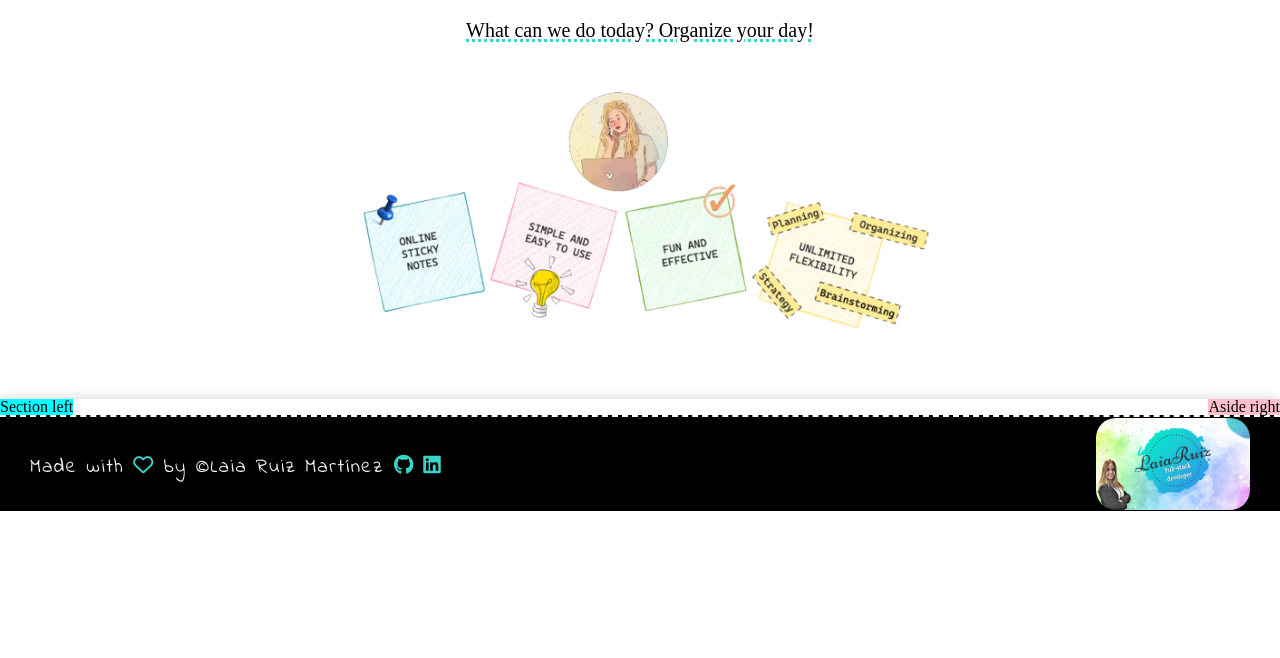
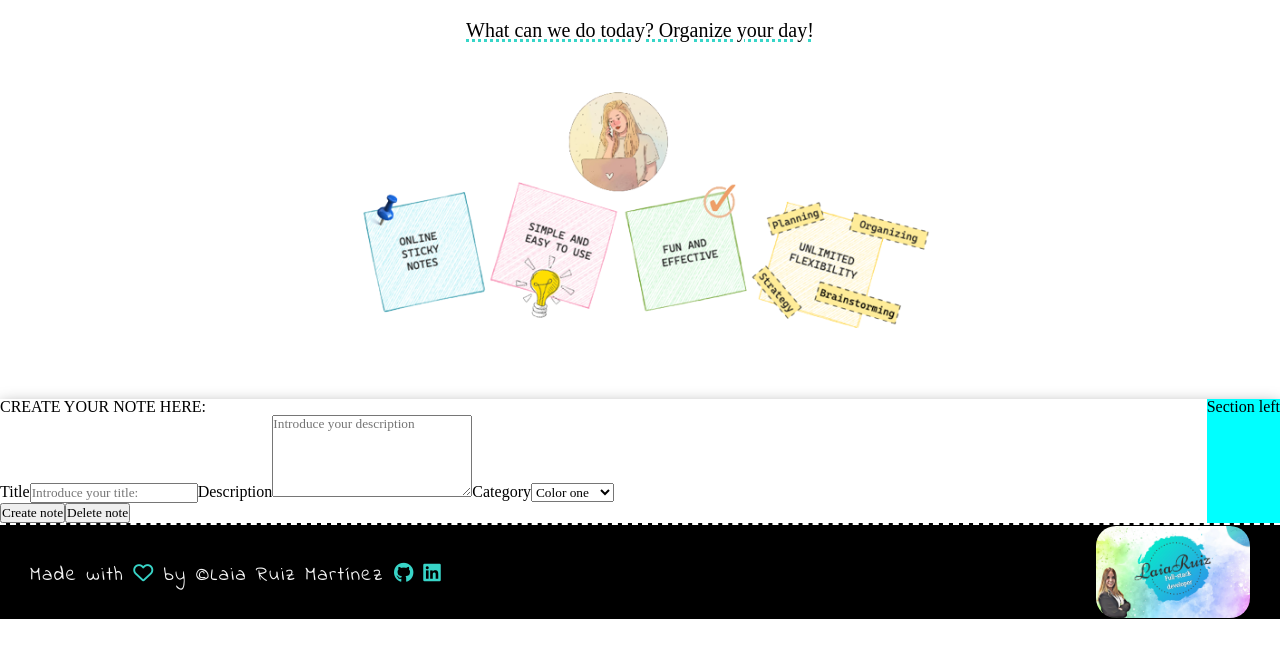
Before and after one commit to LaiaRuizM/create-notes, a React app: page / in a window 1280 px wide. Built offline with nearby package versions, Linux system fonts and the light colour scheme; a web font is replaced by a local one.

Commit message:
add Aside component

```diff
--- a/src/components/App.js
+++ b/src/components/App.js
@@ -2,6 +2,7 @@ import { Route, Routes } from "react-router-dom";
 import Footer from "./Footer";
 import "../styles/App.scss";
 import headerImg from "../images/header-img.png";
+import Aside from "./createYourNote/Aside";
 function App() {
   /* VARIABLES ESTADO (DATOS) */
 
@@ -29,8 +30,8 @@ function App() {
         </div>
       </header>
       <main className="main">
+        <Aside></Aside>
         <section className="section">Section left</section>
-        <aside className="aside">Aside right</aside>
       </main>
       <Footer></Footer>
     </>
--- /dev/null
+++ b/src/components/createYourNote/Aside.js
@@ -0,0 +1,48 @@
+const Aside = () => {
+  return (
+    <aside className="aside">
+      <fieldset>
+        <legend>CREATE YOUR NOTE HERE:</legend>
+        <div>
+          <label htmlFor="title">Title</label>
+          <input
+            // value={""}
+            type="text"
+            required
+            placeholder="Introduce your title:"
+            maxLength="20"
+            title="You can introduce here the title of your to do"
+          />
+          <label htmlFor="content">Description</label>
+          <textarea
+            // value=""
+            name="content"
+            // id=""
+            cols="25"
+            rows="5"
+            placeholder="Introduce your description"
+            maxLength="100"
+          ></textarea>
+          <label htmlFor="categoryTheme">Category</label>
+          <select
+            name="categoryTheme"
+            //   id=""
+            //   value=""
+          >
+            <option value="color1">Color one</option>
+            <option value="color2">Color two</option>
+            <option value="color3">Color three</option>
+            <option value="color4">Color four</option>
+            <option value="color5">Color five</option>
+          </select>
+        </div>
+        <div>
+          <button type="submit">Create note</button>
+          <button type="reset">Delete note</button>
+        </div>
+      </fieldset>
+    </aside>
+  );
+};
+
+export default Aside;
--- a/src/styles/App.scss
+++ b/src/styles/App.scss
@@ -30,7 +30,3 @@
 .section {
   background-color: aqua;
 }
-
-.aside {
-  background-color: pink;
-}
```
